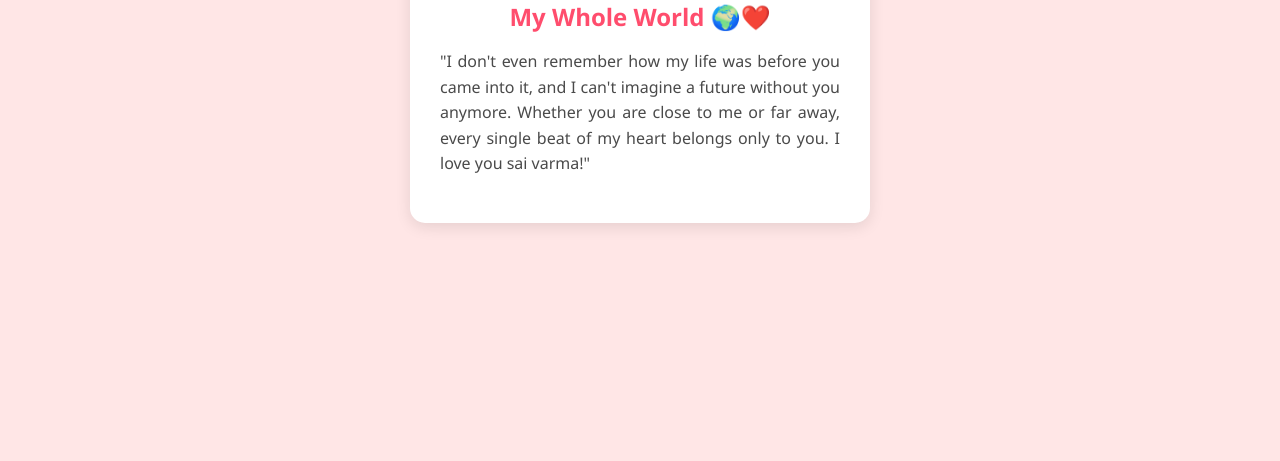
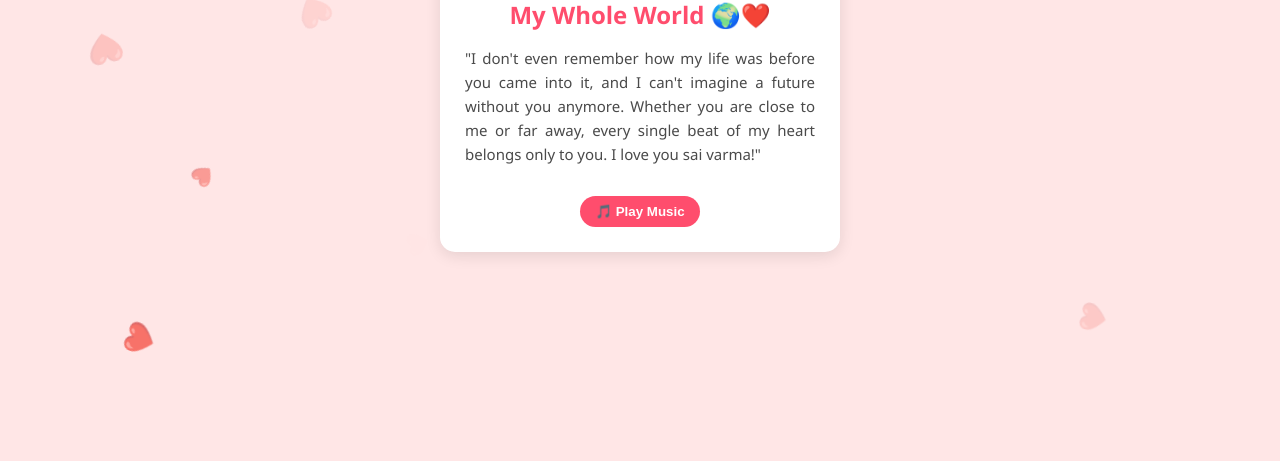
Before and after one commit to srilekhanaspuri931-a11y/for-my-love, a plain HTML site: page index.html in a window 1280 px wide. Shown: the part 339-800 px from the top of the page. Drawn offline with Linux system fonts and the light colour scheme.

Commit message:
Update index.html

```diff
--- a/index.html
+++ b/index.html
@@ -13,26 +13,102 @@
             align-items: center;
             height: 100vh;
             margin: 0;
+            overflow: hidden;
+            position: relative;
         }
         .card {
             background: white;
-            padding: 30px;
+            padding: 25px;
             border-radius: 15px;
             box-shadow: 0 4px 15px rgba(0,0,0,0.1);
             text-align: center;
-            max-width: 400px;
+            max-width: 350px;
+            z-index: 10;
         }
-        h1 { color: #ff4d6d; font-size: 24px; margin-bottom: 15px; }
-        p { color: #4a4a4a; font-size: 16px; line-height: 1.6; text-align: justify; }
-        .heart { color: #ff4d6d; font-size: 40px; animation: beat 1s infinite alternate; }
+        .profile-img {
+            width: 150px;
+            height: 150px;
+            border-radius: 50%;
+            object-fit: cover;
+            border: 4px solid #ff4d6d;
+            margin-bottom: 15px;
+        }
+        h1 { color: #ff4d6d; font-size: 24px; margin: 10px 0; }
+        p { color: #4a4a4a; font-size: 15px; line-height: 1.6; text-align: justify; }
+        .heart { color: #ff4d6d; font-size: 35px; animation: beat 1s infinite alternate; }
         @keyframes beat { to { transform: scale(1.1); } }
+
+        /* Falling Hearts Animation */
+        .falling-heart {
+            position: absolute;
+            color: #ff4d6d;
+            font-size: 20px;
+            top: -20px;
+            animation: fall linear infinite;
+        }
+        @keyframes fall {
+            to {
+                transform: translateY(105vh) rotate(360deg);
+            }
+        }
+
+        .music-btn {
+            background: #ff4d6d;
+            color: white;
+            border: none;
+            padding: 8px 15px;
+            border-radius: 20px;
+            cursor: pointer;
+            margin-top: 15px;
+            font-weight: bold;
+        }
     </style>
 </head>
 <body>
+
+    <!-- Background Music -->
+    <audio id="bg-music" loop>
+        <source src="https://www.soundhelix.com/examples/mp3/SoundHelix-Song-1.mp3" type="audio/mpeg">
+    </audio>
+
     <div class="card">
+        <!-- Photo Section -->
+        <img src="IMG_20260630_173822.jpg" alt="Our Love" class="profile-img">
+
         <div class="heart">❤️</div>
         <h1>My Whole World 🌍❤️</h1>
         <p>"I don't even remember how my life was before you came into it, and I can't imagine a future without you anymore. Whether you are close to me or far away, every single beat of my heart belongs only to you. I love you sai varma!"</p>
+
+        <button class="music-btn" onclick="toggleMusic()">🎵 Play Music</button>
     </div>
+
+    <script>
+        // Falling Hearts Generator
+        function createHeart() {
+            const heart = document.createElement('div');
+            heart.classList.add('falling-heart');
+            heart.innerHTML = '❤️';
+            heart.style.left = Math.random() * 100 + 'vw';
+            heart.style.animationDuration = Math.random() * 3 + 2 + 's';
+            heart.style.opacity = Math.random();
+            heart.style.fontSize = Math.random() * 15 + 15 + 'px';
+            document.body.appendChild(heart);
+            setTimeout(() => { heart.remove(); }, 5000);
+        }
+        setInterval(createHeart, 300);
+
+        // Music Control
+        function toggleMusic() {
+            const music = document.getElementById('bg-music');
+            const btn = document.querySelector('.music-btn');
+            if (music.paused) {
+                music.play();
+                btn.innerHTML = "⏸️ Pause Music";
+            } else {
+                music.pause();
+                btn.innerHTML = "🎵 Play Music";
+            }
+        }
+    </script>
 </body>
 </html>
```
